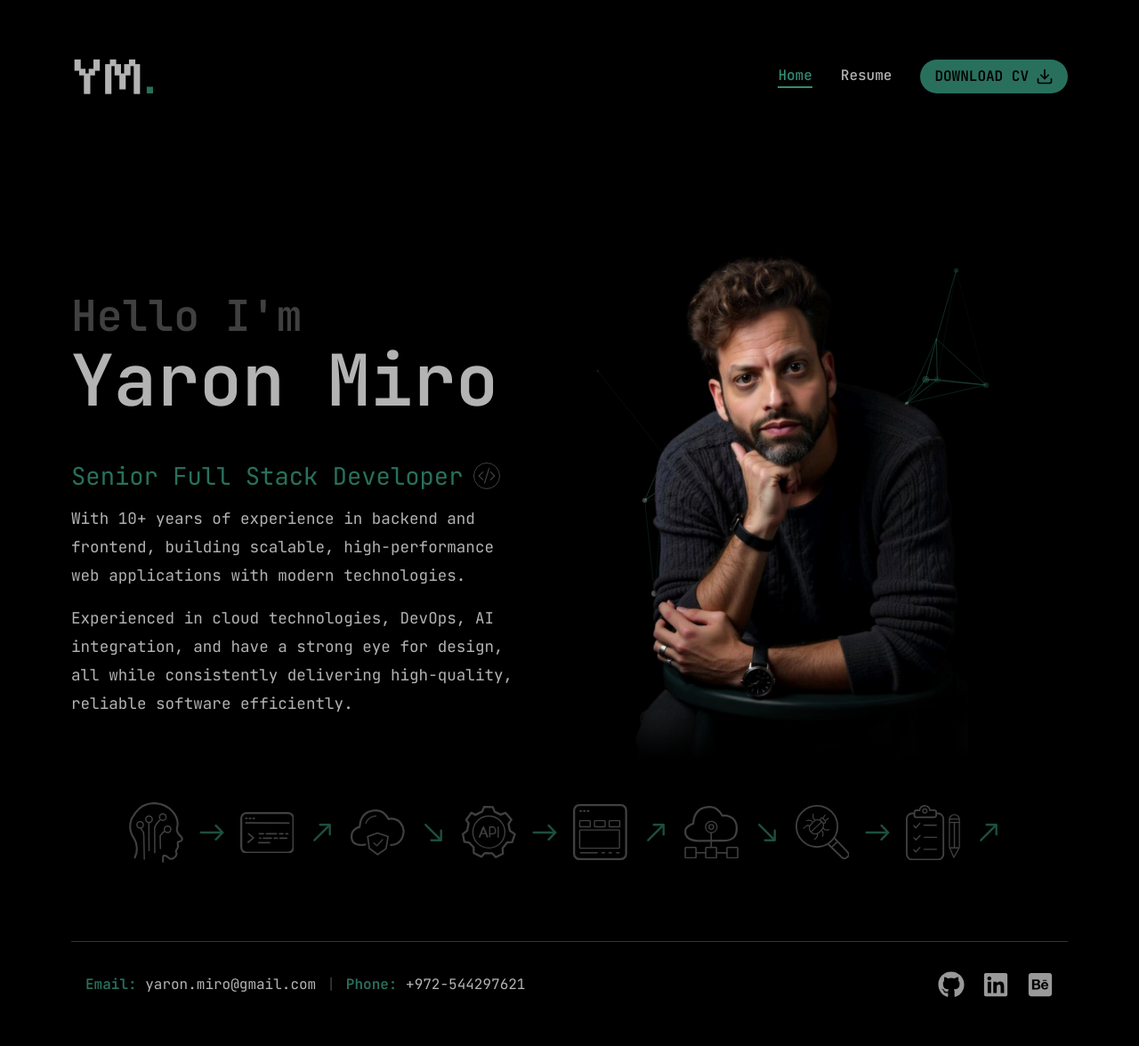
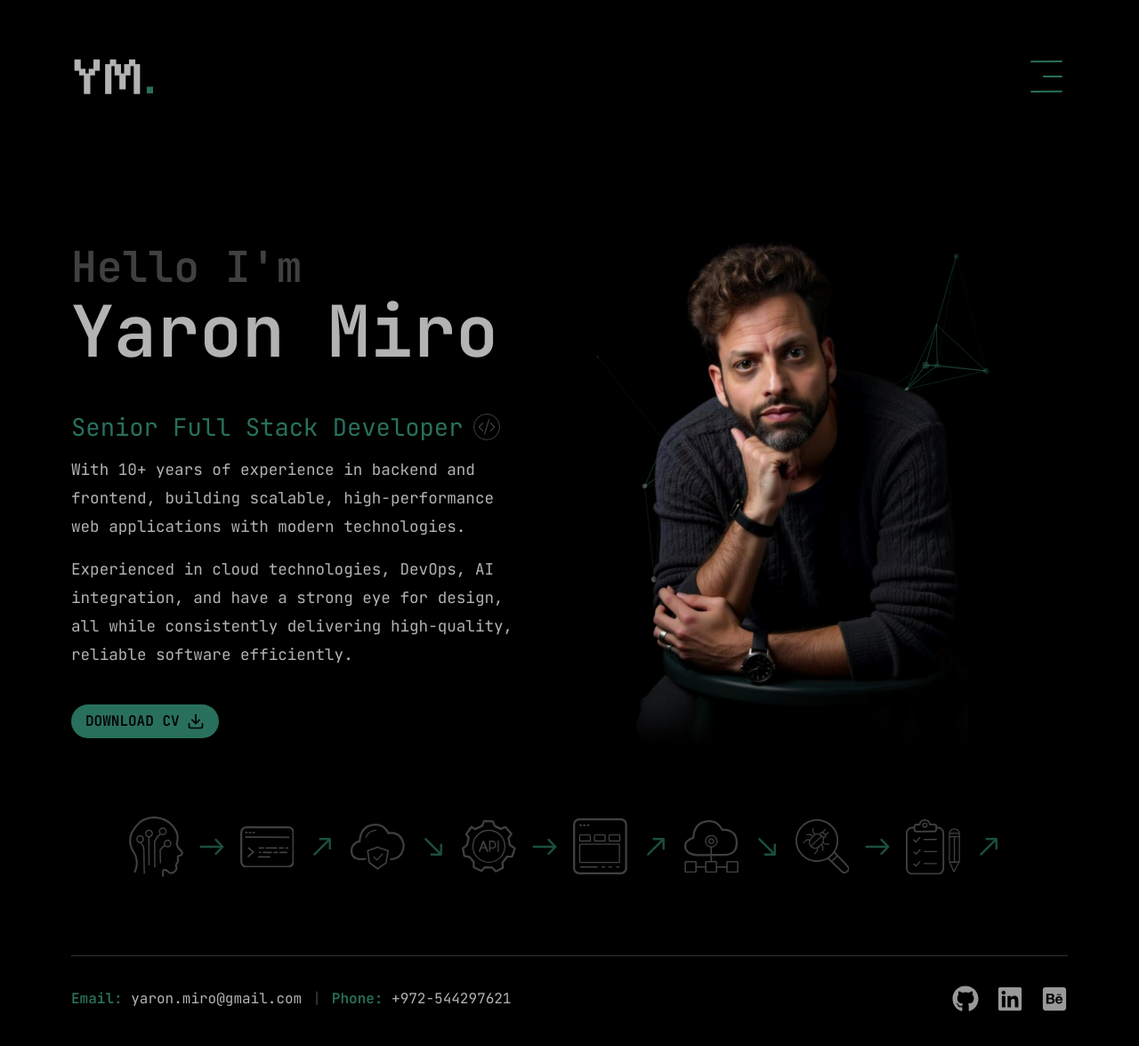
Before and after one commit to YaronMiro/ym-website, a Next.js app: page / in a window 1280 px wide. Shown: the top 1176 px of the page at 89% size. Built offline with nearby package versions, Linux system fonts and the light colour scheme.

Commit message:
fix hero layout and design 1

```diff
--- a/app/page.tsx
+++ b/app/page.tsx
@@ -11,11 +11,11 @@ import ResumeButtonDownload from "@/components/ResumeButtonDownload";
 const Home: React.FC = () => {
   return (
     <>
-      <div className="container pt-6 xl:pt-20">
+      <div className="container pt-6 xl:pt-16">
         <main className="relative flex flex-col xl:flex-row items-center xl:items-stretch">
           {/* hero section */}
           <div className="flex flex-col justify-center xl:w-full">
-            <div className="max-w-[600px] md:max-w-[750px]">
+            <div className="max-w-[600px] md:max-w-[650px]">
               {/* main Title */}
               <h1 className="flex flex-col font-semibold">
                 <span className="text-5xl text-secondary">Hello I&apos;m</span>
@@ -33,10 +33,7 @@ const Home: React.FC = () => {
                 <p className="mt-4">
                   Experienced in cloud technologies, DevOps, AI integration, and have a strong eye for design, all while consistently delivering high-quality, reliable software efficiently.
                 </p>
-              </div>
-              <div className="xl:hidden relative flex justify-start items-center mt-10 gap-5">
-                <div className="h-[1px] flex-1 bg-white/20"></div>
-                <ResumeButtonDownload />
+                <ResumeButtonDownload className="mt-10" />
               </div>
             </div>
           </div>
@@ -54,7 +51,7 @@ const Home: React.FC = () => {
             <ParticlesContainer className="absolute bottom-10 top-0 xl:top-[-100px] right-0 xl:right-[-50px] left-0 z-[-9999]" />
           </div>
         </main>
-        <div className="flex mt-8 xl:mt-12 justify-center">
+        <div className="flex mt-8 xl:mt-20 justify-center">
           <HeroIcons iconColor="stroke-secondary" arrowColor="text-accent/70" />
         </div>
       </div>
--- a/components/Footer.tsx
+++ b/components/Footer.tsx
@@ -8,7 +8,7 @@ const Footer: React.FC = () => {
         <footer className="my-14 pt-8">
             <div className="container mx-auto">
                 <div className="h-[1px] flex-1 bg-white/20"></div>
-                <div className="flex justify-between gap-12 mt-8 lg:px-4">
+                <div className="flex justify-between gap-12 mt-8">
                     <div className="flex justify-between xl:justify-start gap-3 text-white/70 leading-8">
                         <Link href="mailto:yaron.miro@gmail.com" className="group hover:text-white">
                             <span className="font-semibold text-accent group-hover:text-accent-hover">Email: </span>yaron.miro@gmail.com
--- a/components/Header.tsx
+++ b/components/Header.tsx
@@ -1,8 +1,6 @@
 import * as React from "react"
-import Nav from '@/components/Nav';
 import MobileNav from '@/components/MobileNav';
 import Logo from "@/components/Logo";
-import ResumeButtonDownload from "./ResumeButtonDownload";
 
 const Header: React.FC = () => {
     return (
@@ -10,11 +8,7 @@ const Header: React.FC = () => {
             <div className="container mx-auto">
                 <div className="flex justify-between items-center">
                     <Logo className="text-6xl" />
-                    <div className="flex gap-8">
-                        <div className="hidden xl:flex items-center gap-8"><Nav /></div>
-                        <ResumeButtonDownload className="hidden xl:flex" />
-                    </div>
-                    <div className="xl:hidden"><MobileNav /></div>
+                    <div><MobileNav /></div>
                 </div>
             </div>
         </header>
```
